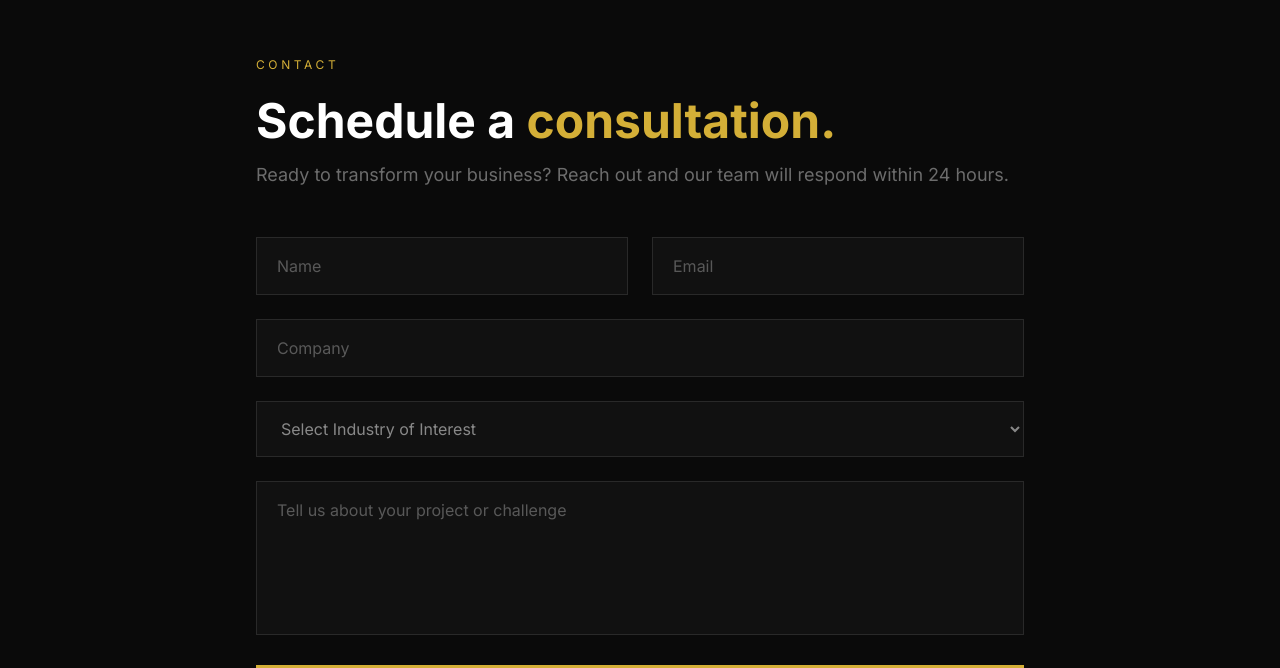
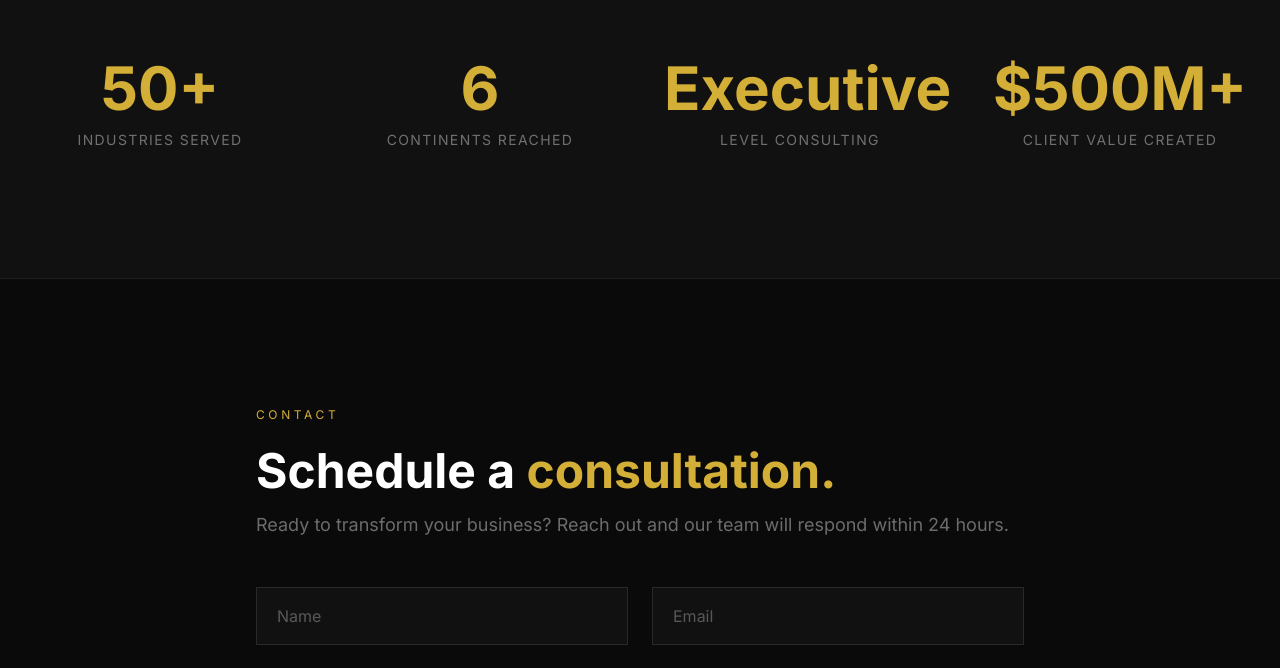
Before and after one commit to NightKnight020/dynamic-service-group, a Next.js app: page / in a window 1280 px wide. Shown: the part 1836-2504 px from the top of the page. Built offline with nearby package versions, Linux system fonts and the light colour scheme.

Commit message:
Add src/components/Stats.tsx

```diff
--- /dev/null
+++ b/src/components/Stats.tsx
@@ -0,0 +1,31 @@
+import AnimateOnScroll from "./AnimateOnScroll";
+
+const stats = [
+  { value: "50+", label: "Industries Served" },
+  { value: "6", label: "Continents Reached" },
+  { value: "Executive", label: "Level Consulting" },
+  { value: "$500M+", label: "Client Value Created" },
+];
+
+export default function Stats() {
+  return (
+    <section className="py-32 px-6 bg-charcoal-800 border-y border-white/5">
+      <div className="max-w-7xl mx-auto">
+        <div className="grid grid-cols-2 lg:grid-cols-4 gap-12">
+          {stats.map((s, i) => (
+            <AnimateOnScroll key={s.label} delay={i * 100}>
+              <div className="text-center">
+                <div className="text-4xl md:text-5xl lg:text-6xl font-bold text-gold-400 mb-3">
+                  {s.value}
+                </div>
+                <div className="text-white/40 text-sm tracking-widest uppercase">
+                  {s.label}
+                </div>
+              </div>
+            </AnimateOnScroll>
+          ))}
+        </div>
+      </div>
+    </section>
+  );
+}
```
